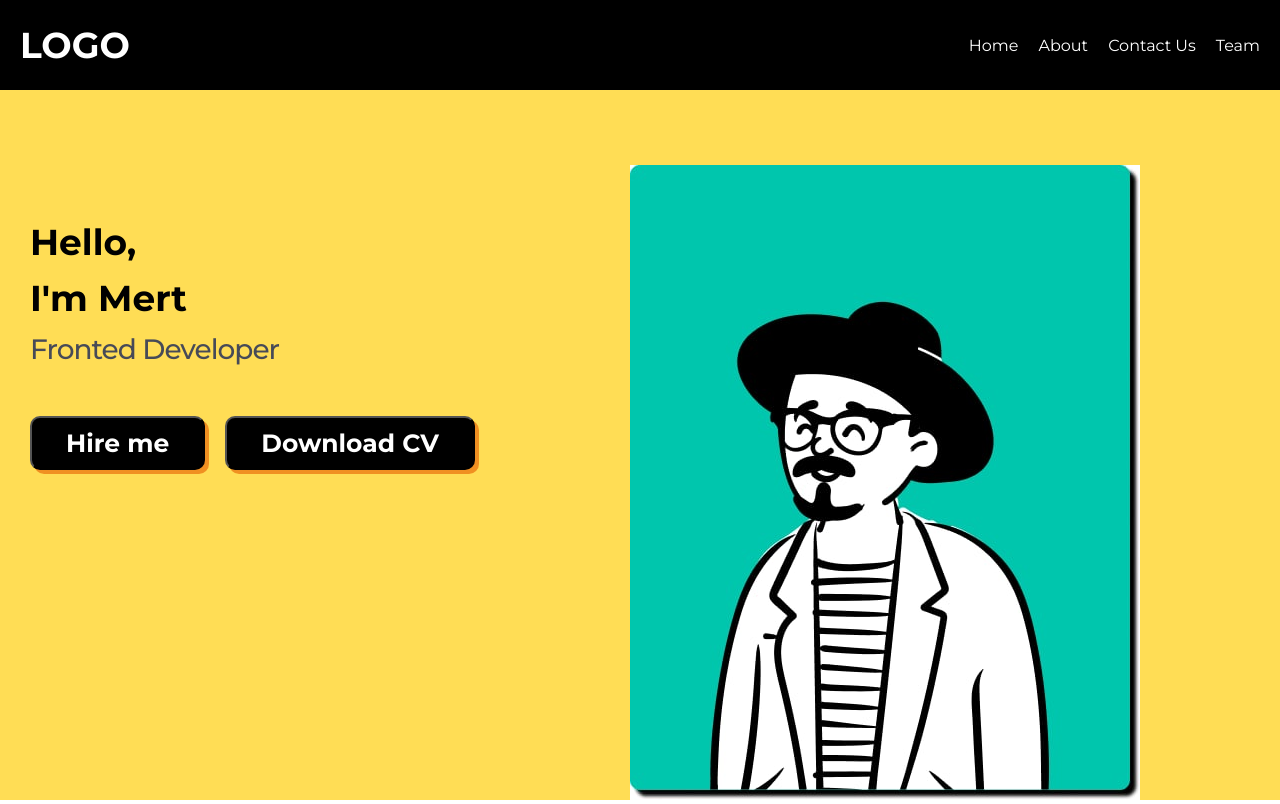
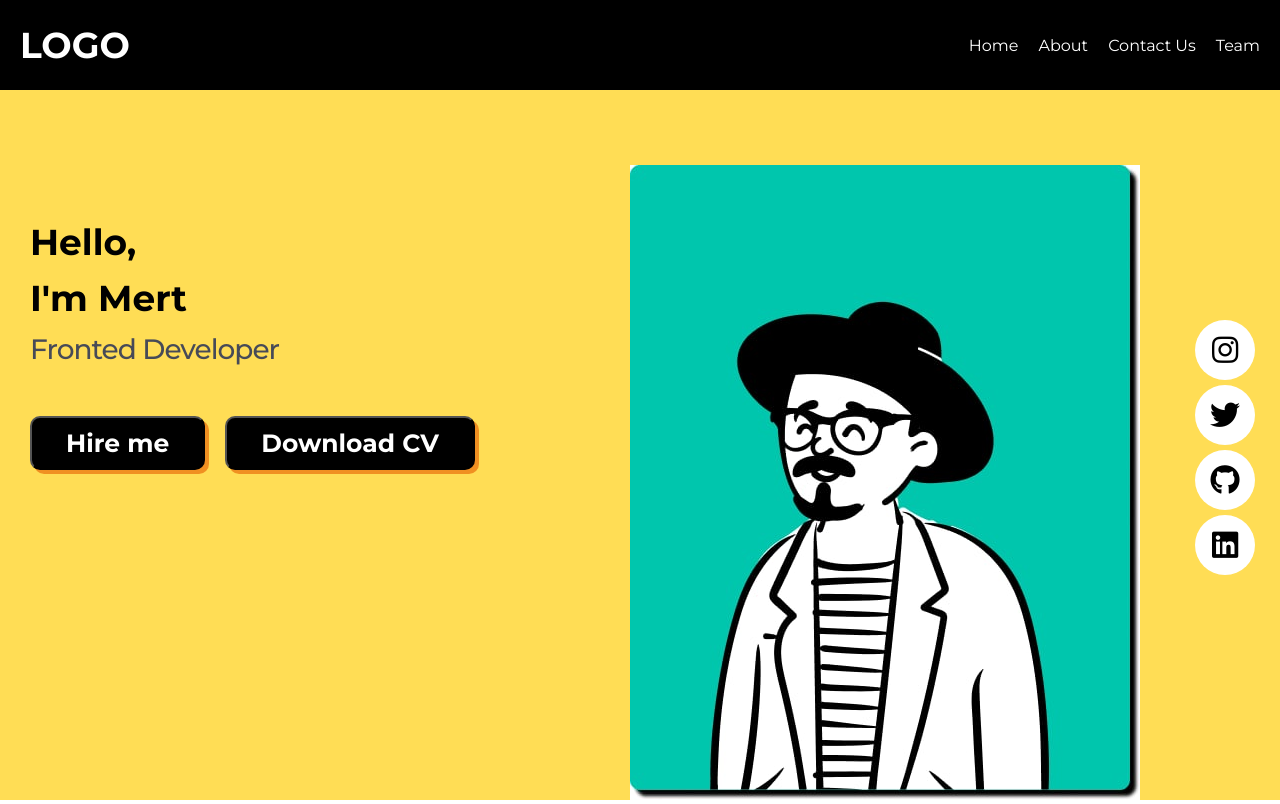
Before and after one commit to mertkrgl/pausiber-fe-workshop, a plain HTML site: page index.html in a window 1280 px wide. Drawn offline with Linux system fonts and the light colour scheme.

Commit message:
feat: create social icons & button animation

```diff
--- a/index.html
+++ b/index.html
@@ -5,8 +5,8 @@
     <meta http-equiv="X-UA-Compatible" content="IE=edge">
     <meta name="viewport" content="width=device-width, initial-scale=1.0">
     <title>portfolyo</title>
-    <link rel="stylesheet" href="style.css">
-
+    <link rel="stylesheet" href="https://cdnjs.cloudflare.com/ajax/libs/font-awesome/6.2.1/css/all.min.css">
+    <link rel="stylesheet" href="./style.css">
 </head>
 <body>
     <nav>
@@ -48,11 +48,35 @@
             <img src="./img/foto.jpg" alt="">
         </div>
 
-
-
     </div>
 
 
 </main>
+<div class="social-container">
+     <a href="">
+        <div class="social-item instagram">
+            <i class="fa-brands fa-instagram"></i>
+        </div>
+     </a>
+
+     <a href="">
+        <div class="social-item twitter">
+            <i class="fa-brands fa-twitter"></i>
+        </div>
+     </a>
+
+     <a href="">
+        <div class="social-item github">
+            <i class="fa-brands fa-github"></i>
+        </div>
+     </a>
+
+     <a href="">
+        <div class="social-item linkedin">
+            <i class="fa-brands fa-linkedin"></i>
+        </div>
+     </a>
+
+</div>
 </body>
 </html>
--- a/style.css
+++ b/style.css
@@ -45,7 +45,6 @@ main{
   width: 100%;
   height: 100%;
   display: flex;
-  ..
   }
   main .main-container .main-infos-content{
 width: calc(100% - 500px);
@@ -92,6 +91,8 @@ justify-content: center;
   }
   main .main-container .main-infos-content .button-content button:hover {
     box-shadow: -4px -4px 0px 0px #eb7711bf;
+    animation: shake .3s 2 linear;
+
   }
   main .main-container .main-image{
     width: 500px;
@@ -108,11 +109,68 @@ justify-content: center;
     justify-content: center;
     list-style: none;
     }
-    .nav-container ul .nav-link:last-child{
+.nav-container ul .nav-link:last-child{
         margin-right: 0;
-    }
-    .nav-container ul .nav-link{
+}
+.nav-container ul .nav-link{
         margin-right: 20px;
         color: white#fff;
         text-transform: capitalize;
+        border: none;
+        transition: .2s all ease-in-out;
+}
+.nav-container ul .nav-link:hover{
+    border-bottom: 1px solid white;
+}
+  .social-container{
+    position: absolute;
+    right: 25px;
+    top: 40%;
+  }
+  .social-container a .social-item {
+   font-size: 30px;
+   background-color: #fff;
+   border-radius: 50%;
+   width: 60px;
+   height: 60px;
+   display: flex;
+   justify-content: center;
+   align-items: center;
+   margin-bottom: 5px;
+}
+.social-container a .social-item.instagram:hover{
+background-color: #E4405F ;
+color:white;
+}
+.social-container a .social-item.twitter:hover{
+    background-color: #1DA1F2 ;
+    color:white;
+}
+    .social-container a .social-item.github:hover{
+        background-color: #171515 ;
+        color:white;
+}
+.social-container a .social-item.linkedin:hover{
+    background-color: #0A66C2 ;
+    color:white;
+}
+
+@keyframes shake {
+    0% {
+        transform: rotate(0deg);
     }
+
+    25% {
+        transform: rotate(10deg);
+    }
+
+    50% {
+        transform: rotate(0deg);
+    }
+    75% {
+transform: rotate(-10deg);
+}
+    100% {
+        transform: rotate(0deg);
+    }
+}
```
